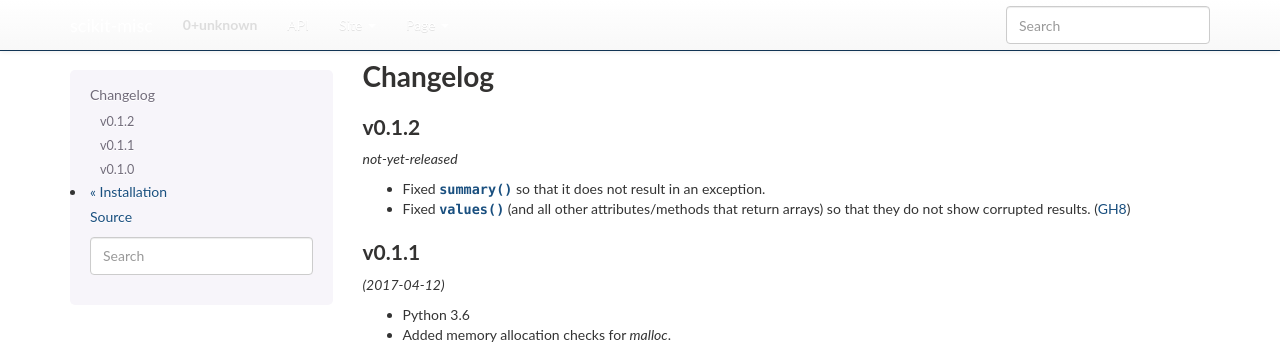
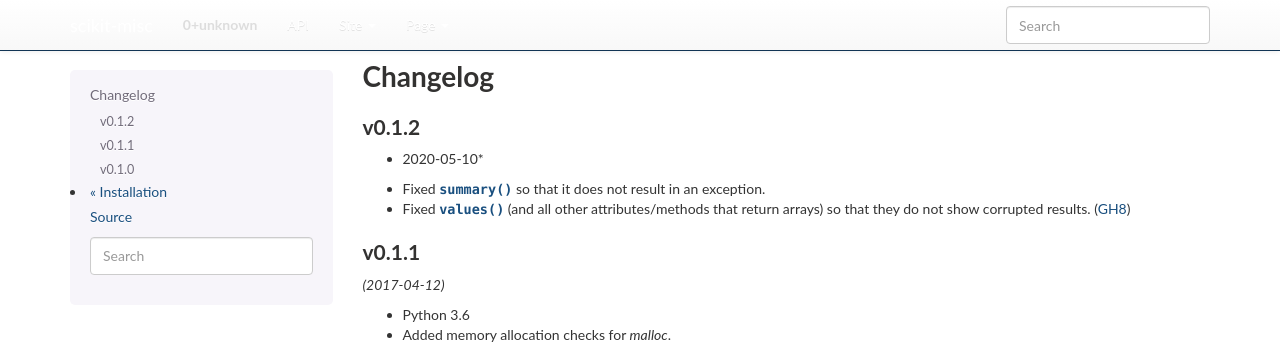
Before and after one commit to has2k1/scikit-misc, a Sphinx documentation site: the page built from doc/changelog.rst, in a window 1280 px wide. Shown: the top 344 px of the page. Built offline with Sphinx 7.4.7, drawn with Linux system fonts in a browser that asks for light colours; nearby versions of some CDN libraries; library files that are not in the unit come from our copies.

Commit message:
Prepare for release

```diff
--- a/doc/changelog.rst
+++ b/doc/changelog.rst
@@ -3,7 +3,7 @@ Changelog
 
 v0.1.2
 ------
-*not-yet-released*
+* 2020-05-10*
 
 - Fixed :meth:`~skmisc.loess.loess_output.summary` so that it
   does not result in an exception.
```
